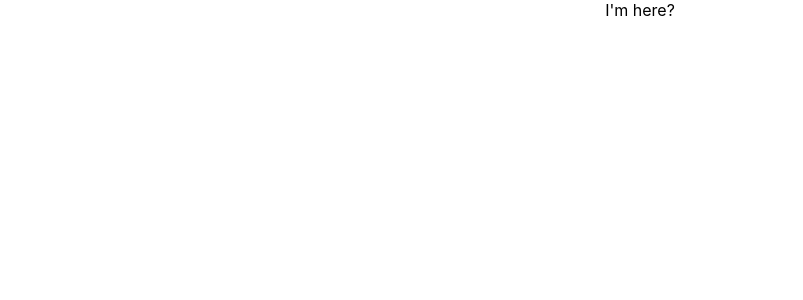
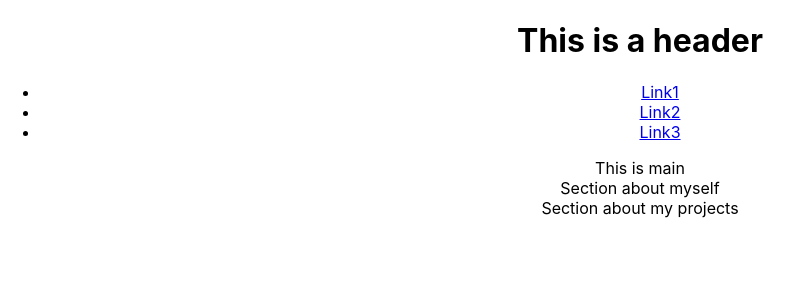
Before and after one commit to VicKhatian/portfolio, a React (Create React App) app: page / in a window 1280 px wide. Shown: the top 300 px of the page, without its empty margins (0-803 px from the left). Built offline with nearby package versions, Linux system fonts and the light colour scheme.

Commit message:
Accessibility markup for the page

```diff
--- a/src/App.js
+++ b/src/App.js
@@ -1,11 +1,33 @@
-import React from "react";
 import "./App.css";
-//import customBtn from "./components/customBtn";
 
 function App() {
   return (
     <div className="App">
-      <div>I'm here?</div>
+      <body>
+        <header>
+          <h1>This is a header</h1>
+          <nav>
+            <ul>
+              <li>
+                <a href="#stealth">Link1</a>
+              </li>
+
+              <li>
+                <a href="#combat">Link2</a>
+              </li>
+
+              <li>
+                <a href="#weapons">Link3</a>
+              </li>
+            </ul>
+          </nav>
+        </header>
+        <main>
+          This is main
+          <section>Section about myself</section>
+          <section>Section about my projects</section>
+        </main>
+      </body>
     </div>
   );
 }
```
